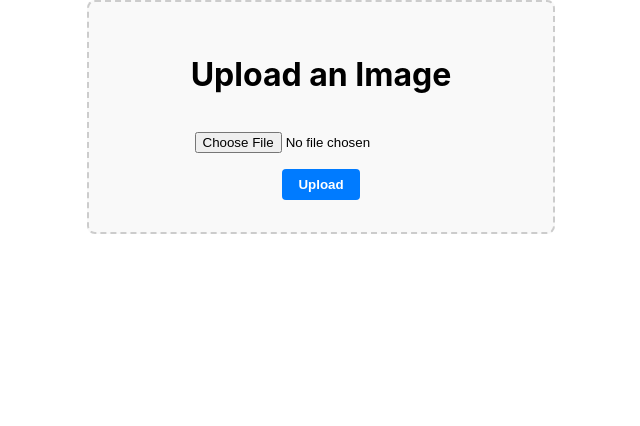
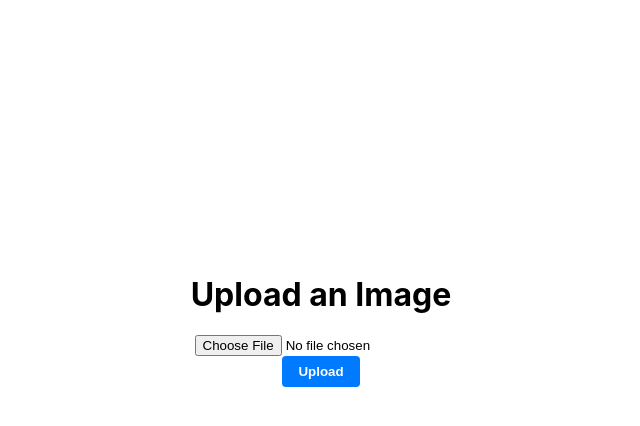
Before and after one commit to majdaltouzach/CougHacks2025, a React (Create React App) app in the folder photo_metadata_handler/frontend/: page / in a window 1280 px wide. Shown: the top 426 px of the page, without its empty margins (319-959 px from the left). Built offline with nearby package versions, Linux system fonts and the light colour scheme.

Commit message:
Centered to screen

```diff
--- a/photo_metadata_handler/frontend/src/UploadForm.css
+++ b/photo_metadata_handler/frontend/src/UploadForm.css
@@ -1,17 +1,14 @@
 /* UploadForm.module.css */
-.uploadContainer {
+.uploadContainer{
+    position: fixed;
+
+    height: 80vh;
+    width: 100vw;
     display: flex;
     flex-direction: column;
+    justify-content: center;
     align-items: center;
-    gap: 1rem;
-    padding: 2rem;
-    border: 2px dashed #ccc;
-    border-radius: 8px;
-    max-width: 400px;
-    margin: 0 auto;
-    background-color: #f9f9f9;
 }
-
 .uploadContainer input[type="file"] {
     cursor: pointer;
 }
--- a/photo_metadata_handler/frontend/src/components/UploadForm.tsx
+++ b/photo_metadata_handler/frontend/src/components/UploadForm.tsx
@@ -22,7 +22,7 @@ const UploadForm = () => {
 
     return (
       <div className = "uploadContainer">
-        <h1>{askInput}</h1>
+        <h1> { askInput } </h1>
         <input
           type="file"
           accept="image/*"
```
Lines whose indentation alone changed are shown as unchanged.
